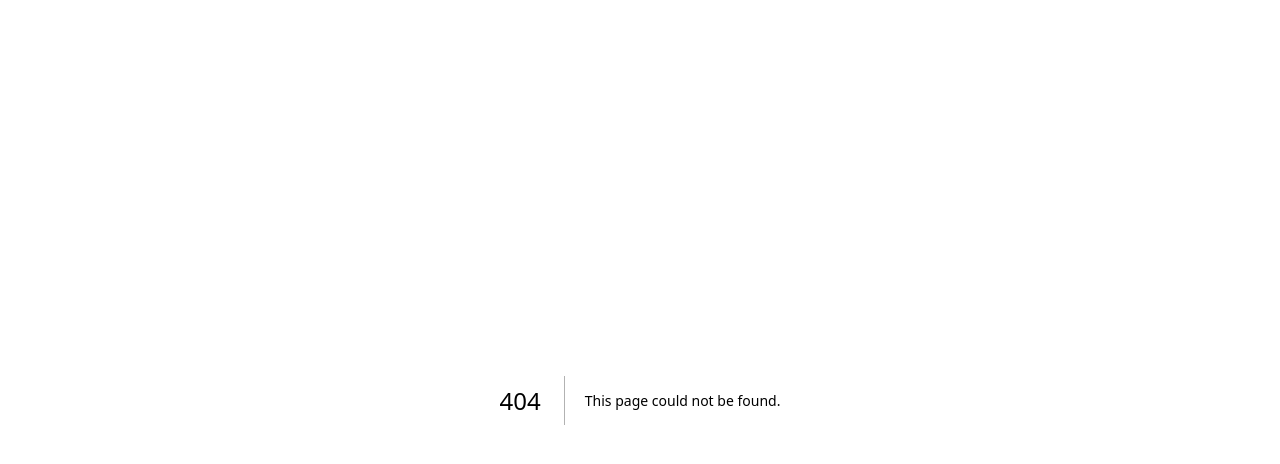
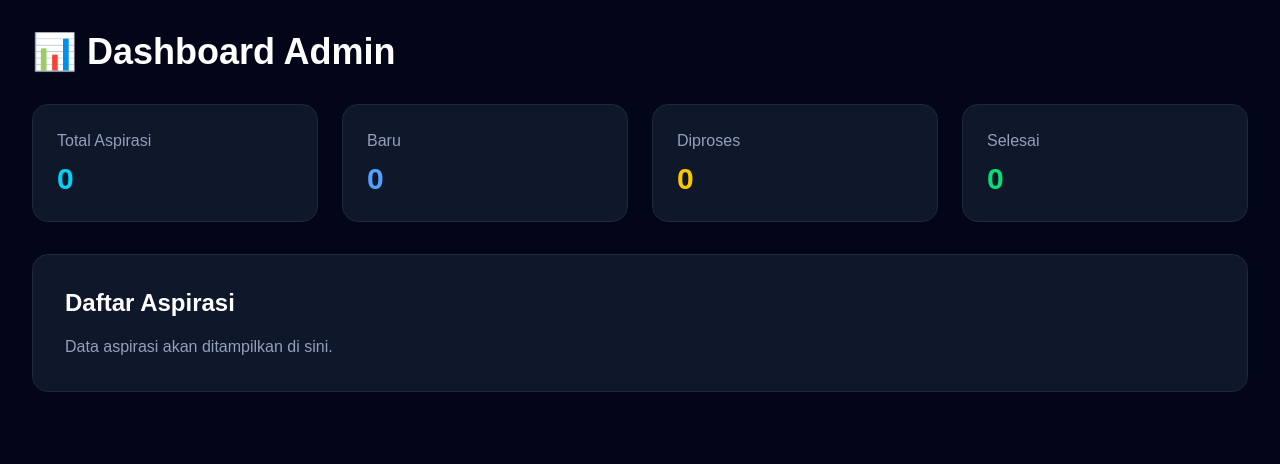
Before and after one commit to cakadut/Aspirasi_Anda, a Next.js app: page /admin in a window 1280 px wide. Before the commit this address had no page. Shown: the top 464 px of the page. Built offline with nearby package versions, Linux system fonts and the light colour scheme.

Commit message:
Create admin dashboard

```diff
--- /dev/null
+++ b/app/admin/page.tsx
@@ -0,0 +1,55 @@
+export default function AdminDashboard() {
+  return (
+    <main className="min-h-screen bg-slate-950 p-8">
+      <div className="max-w-7xl mx-auto">
+
+        <h1 className="text-4xl font-bold text-white mb-8">
+          📊 Dashboard Admin
+        </h1>
+
+        <div className="grid md:grid-cols-4 gap-6 mb-8">
+
+          <div className="bg-slate-900 border border-slate-800 rounded-2xl p-6">
+            <div className="text-slate-400">Total Aspirasi</div>
+            <div className="text-3xl font-bold text-cyan-400 mt-2">
+              0
+            </div>
+          </div>
+
+          <div className="bg-slate-900 border border-slate-800 rounded-2xl p-6">
+            <div className="text-slate-400">Baru</div>
+            <div className="text-3xl font-bold text-blue-400 mt-2">
+              0
+            </div>
+          </div>
+
+          <div className="bg-slate-900 border border-slate-800 rounded-2xl p-6">
+            <div className="text-slate-400">Diproses</div>
+            <div className="text-3xl font-bold text-yellow-400 mt-2">
+              0
+            </div>
+          </div>
+
+          <div className="bg-slate-900 border border-slate-800 rounded-2xl p-6">
+            <div className="text-slate-400">Selesai</div>
+            <div className="text-3xl font-bold text-green-400 mt-2">
+              0
+            </div>
+          </div>
+
+        </div>
+
+        <div className="bg-slate-900 border border-slate-800 rounded-2xl p-8">
+          <h2 className="text-2xl text-white font-bold mb-4">
+            Daftar Aspirasi
+          </h2>
+
+          <p className="text-slate-400">
+            Data aspirasi akan ditampilkan di sini.
+          </p>
+        </div>
+
+      </div>
+    </main>
+  );
+}
```
